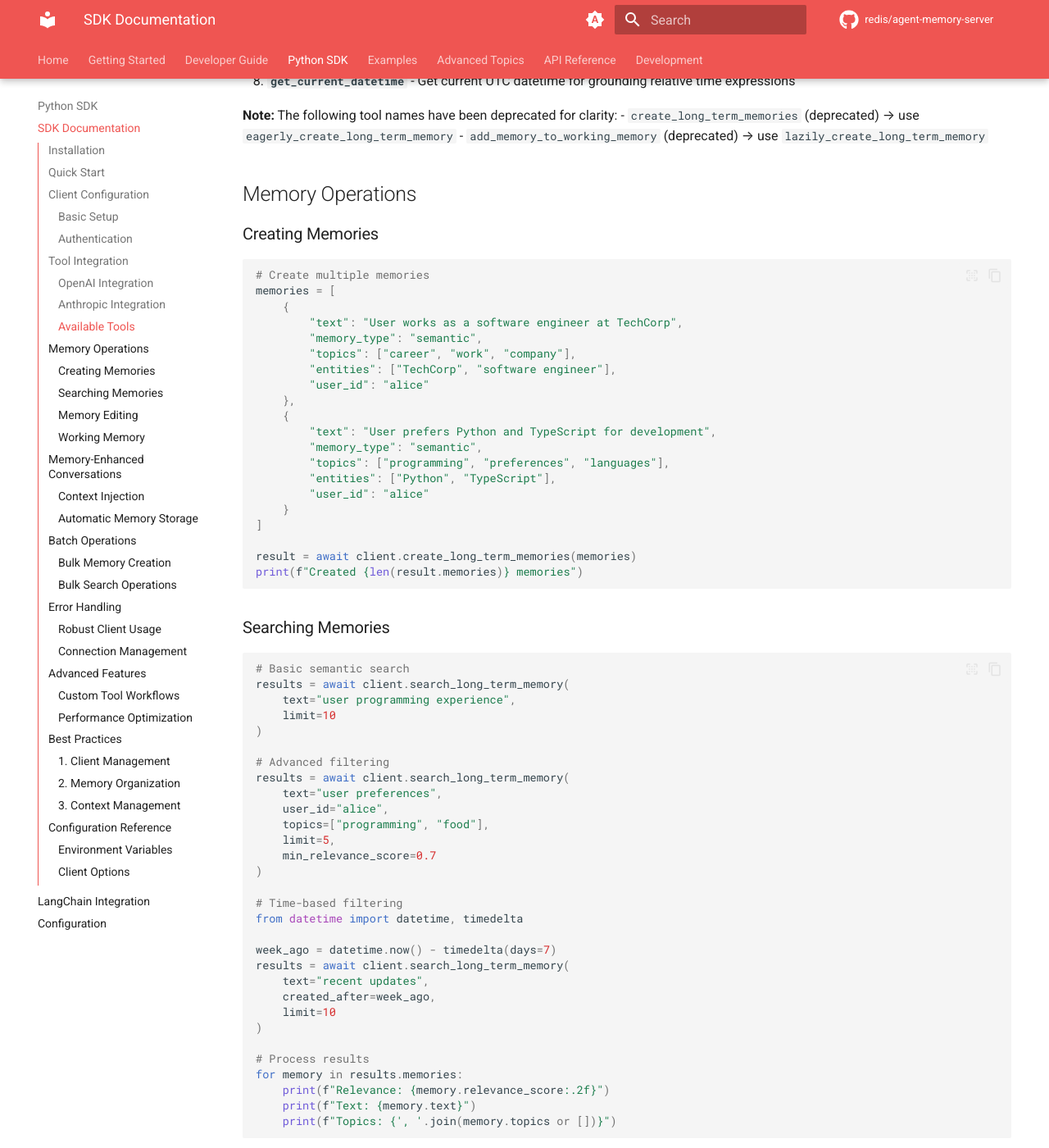
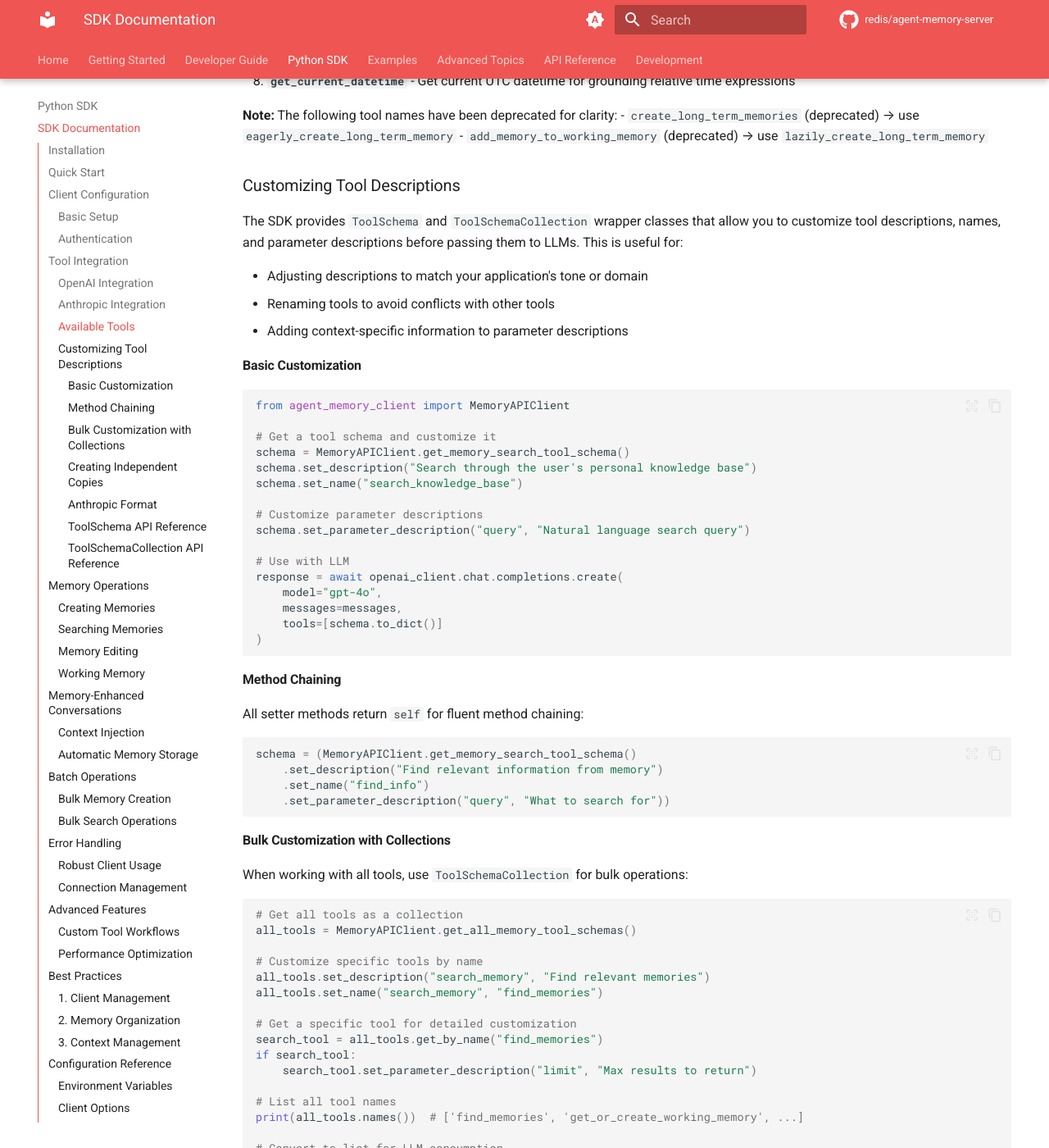
Before and after one commit to redis/agent-memory-server, an MkDocs documentation site: the page built from docs/python-sdk.md, in a window 1280 px wide and 1400 px high, scrolled down 4673 px. Shown: the whole window at 82% size. Built offline with MkDocs 1.6.1 and Material for MkDocs 9.7.7, drawn with Linux system fonts in a browser that asks for light colours; comment, search, counter and statistics services are not loaded; the version menu is left out; some of the changed text lies outside the part shown.

Commit message:
Update python-sdk.md
add some documentation

````diff
--- a/docs/python-sdk.md
+++ b/docs/python-sdk.md
@@ -226,6 +226,136 @@ The SDK provides these tools for LLM integration:
 **Note:** The following tool names have been deprecated for clarity:
 - `create_long_term_memories` (deprecated) → use `eagerly_create_long_term_memory`
 - `add_memory_to_working_memory` (deprecated) → use `lazily_create_long_term_memory`
+
+### Customizing Tool Descriptions
+
+The SDK provides `ToolSchema` and `ToolSchemaCollection` wrapper classes that allow you to customize tool descriptions, names, and parameter descriptions before passing them to LLMs. This is useful for:
+
+- Adjusting descriptions to match your application's tone or domain
+- Renaming tools to avoid conflicts with other tools
+- Adding context-specific information to parameter descriptions
+
+#### Basic Customization
+
+```python
+from agent_memory_client import MemoryAPIClient
+
+# Get a tool schema and customize it
+schema = MemoryAPIClient.get_memory_search_tool_schema()
+schema.set_description("Search through the user's personal knowledge base")
+schema.set_name("search_knowledge_base")
+
+# Customize parameter descriptions
+schema.set_parameter_description("query", "Natural language search query")
+
+# Use with LLM
+response = await openai_client.chat.completions.create(
+    model="gpt-4o",
+    messages=messages,
+    tools=[schema.to_dict()]
+)
+```
+
+#### Method Chaining
+
+All setter methods return `self` for fluent method chaining:
+
+```python
+schema = (MemoryAPIClient.get_memory_search_tool_schema()
+    .set_description("Find relevant information from memory")
+    .set_name("find_info")
+    .set_parameter_description("query", "What to search for"))
+```
+
+#### Bulk Customization with Collections
+
+When working with all tools, use `ToolSchemaCollection` for bulk operations:
+
+```python
+# Get all tools as a collection
+all_tools = MemoryAPIClient.get_all_memory_tool_schemas()
+
+# Customize specific tools by name
+all_tools.set_description("search_memory", "Find relevant memories")
+all_tools.set_name("search_memory", "find_memories")
+
+# Get a specific tool for detailed customization
+search_tool = all_tools.get_by_name("find_memories")
+if search_tool:
+    search_tool.set_parameter_description("limit", "Max results to return")
+
+# List all tool names
+print(all_tools.names())  # ['find_memories', 'get_or_create_working_memory', ...]
+
+# Convert to list for LLM consumption
+response = await openai_client.chat.completions.create(
+    model="gpt-4o",
+    messages=messages,
+    tools=all_tools.to_list()
+)
+```
+
+#### Creating Independent Copies
+
+Use `copy()` to create independent copies that won't affect the original:
+
+```python
+# Create a copy for customization
+custom_schema = MemoryAPIClient.get_memory_search_tool_schema().copy()
+custom_schema.set_description("Custom description")
+
+# Original is unchanged
+original = MemoryAPIClient.get_memory_search_tool_schema()
+assert original.get_description() != custom_schema.get_description()
+```
+
+#### Anthropic Format
+
+The same customization API works for Anthropic tool schemas:
+
+```python
+# Anthropic format
+schema = MemoryAPIClient.get_memory_search_tool_schema_anthropic()
+schema.set_description("Custom Anthropic description")
+
+# Check the format
+print(schema.format)  # "anthropic"
+
+# Use with Anthropic
+response = await anthropic_client.messages.create(
+    model="claude-3-5-sonnet-20241022",
+    messages=messages,
+    tools=[schema.to_dict()]
+)
+```
+
+#### ToolSchema API Reference
+
+| Method | Description |
+|--------|-------------|
+| `set_description(text)` | Set the tool description |
+| `set_name(name)` | Set the tool name |
+| `set_parameter_description(param, text)` | Set a parameter's description |
+| `get_description()` | Get the current description |
+| `get_name()` | Get the current name |
+| `get_parameter_description(param)` | Get a parameter's description |
+| `to_dict()` | Convert to dict (returns deep copy) |
+| `copy()` | Create an independent copy |
+| `format` | Property: "openai" or "anthropic" |
+
+#### ToolSchemaCollection API Reference
+
+| Method | Description |
+|--------|-------------|
+| `get_by_name(name)` | Get a specific tool by name |
+| `set_description(name, text)` | Set description for a tool by name |
+| `set_name(old_name, new_name)` | Rename a tool |
+| `names()` | Get list of all tool names |
+| `to_list()` | Convert to list of dicts |
+| `copy()` | Create an independent copy |
+| `len(collection)` | Get number of tools |
+| `collection[index]` | Access tool by index |
+| `for tool in collection` | Iterate over tools |
 
 ## Memory Operations
 
````
